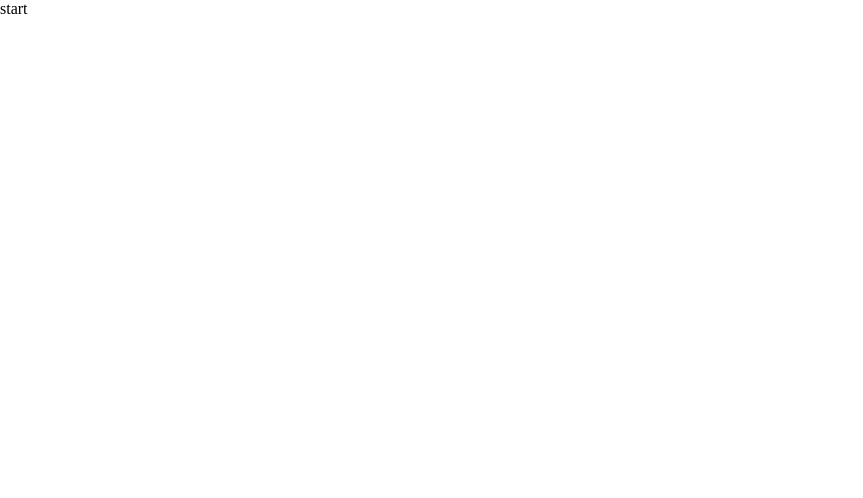
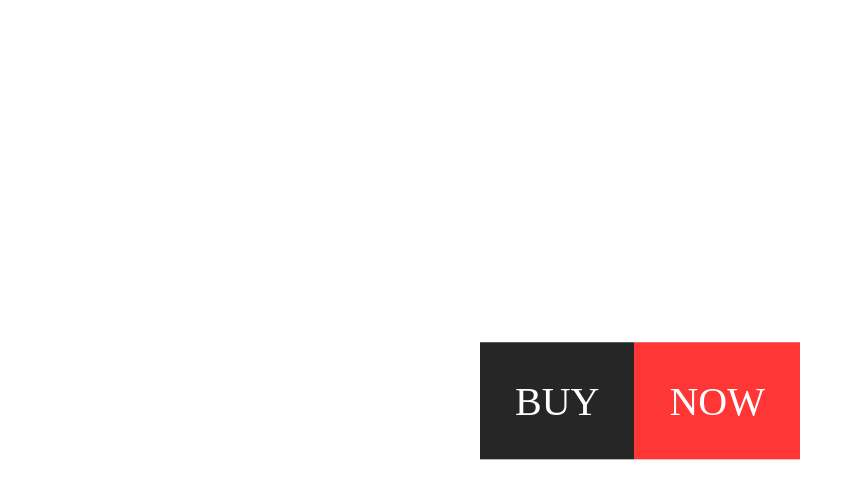
Before and after one commit to freetimezp/usefull-things-292-button, a plain HTML site: page index.html in a window 1280 px wide. Shown: the whole page, without its empty margins (0-863 px from the left). Drawn offline with Linux system fonts and the light colour scheme.

Commit message:
02. usefull-things-292-button. UI. Hover button.

```diff
--- a/assets/css/style.css
+++ b/assets/css/style.css
@@ -9,3 +9,91 @@
 a {
     text-decoration: none;
 }
+
+.center {
+    position: absolute;
+    top: 50%;
+    left: 50%;
+    transform: translate(-50%, -50%);
+}
+
+a {
+    text-transform: uppercase;
+    font-size: 40px;
+}
+
+a span {
+    padding: 35px;
+    position: relative;
+    transition: 0.5s;
+}
+
+a span:nth-child(1) {
+    color: #fff;
+    background: #262626;
+}
+
+a span:nth-child(2) {
+    color: #fff;
+    background: #ff3636;
+}
+
+a span:nth-child(1)::before {
+    content: attr(data-attr);
+    position: absolute;
+    top: 0;
+    left: 0;
+    padding: 35px;
+    background: #ff3636;
+    transform-origin: top;
+    transform: rotateX(90deg) translateY(-50%);
+    transition: 0.5s;
+}
+a:hover span:nth-child(1)::before {
+    transform: rotateX(0deg) translateY(0%);
+}
+
+a span:nth-child(1)::after {
+    content: attr(data-attr);
+    position: absolute;
+    top: 0;
+    left: 0;
+    padding: 35px;
+    background: #262626;
+    transform-origin: bottom;
+    transform: rotateX(0deg) translateY(0%);
+    transition: 0.5s;
+}
+a:hover span:nth-child(1)::after {
+    transform: rotateX(90deg) translateY(50%);
+}
+
+a span:nth-child(2)::before {
+    content: attr(data-attr);
+    position: absolute;
+    top: 0;
+    left: 0;
+    padding: 35px;
+    background: #262626;
+    transform-origin: bottom;
+    transform: rotateX(90deg) translateY(50%);
+    transition: 0.5s;
+}
+a:hover span:nth-child(2)::before {
+    transform: rotateX(0deg) translateY(0%);
+}
+
+a span:nth-child(2)::after {
+    content: attr(data-attr);
+    position: absolute;
+    top: 0;
+    left: 0;
+    padding: 35px;
+    background: #ff3636;
+    transform-origin: top;
+    transform: rotateX(0deg) translateY(0%);
+    transition: 0.5s;
+}
+a:hover span:nth-child(2)::after {
+    transform: rotateX(90deg) translateY(-50%);
+}
--- a/index.html
+++ b/index.html
@@ -1,18 +1,18 @@
 <!DOCTYPE html>
 <html lang="en">
-
     <head>
-    <meta charset="UTF-8">
+        <meta charset="UTF-8" />
         <meta http-equiv="X-UA-Compatible" content="IE=edge" />
-    <meta name="viewport" content="width=device-width, initial-scale=1.0">
-    <link rel="stylesheet" href="./assets/css/style.css">
+        <meta name="viewport" content="width=device-width, initial-scale=1.0" />
+        <link rel="stylesheet" href="./assets/css/style.css" />
         <title>Project</title>
     </head>
 
     <body>
-    start
+        <div class="center">
+            <a href="#"> <span data-attr="Buy">Buy</span><span data-attr="Now">Now</span> </a>
+        </div>
 
         <script src="./assets/js/main.js"></script>
     </body>
-
 </html>
```
Lines whose indentation alone changed are shown as unchanged.
